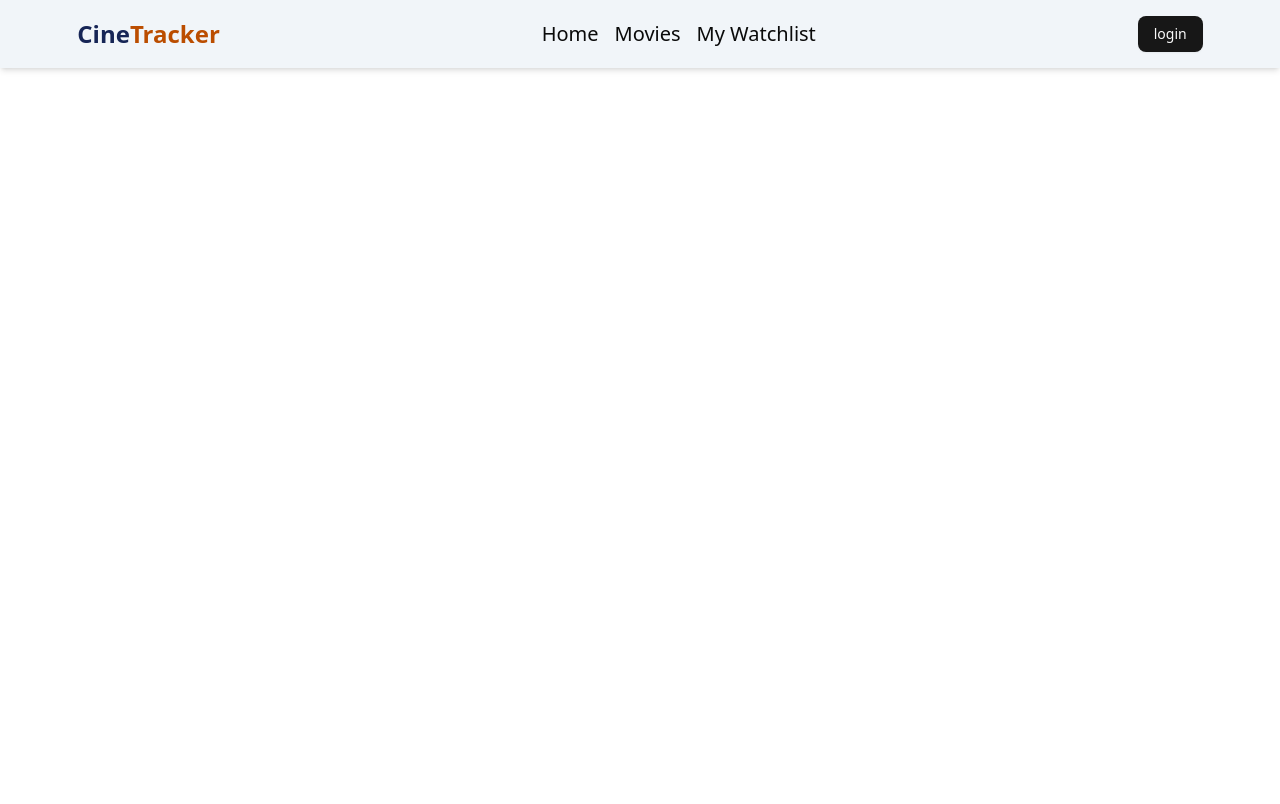
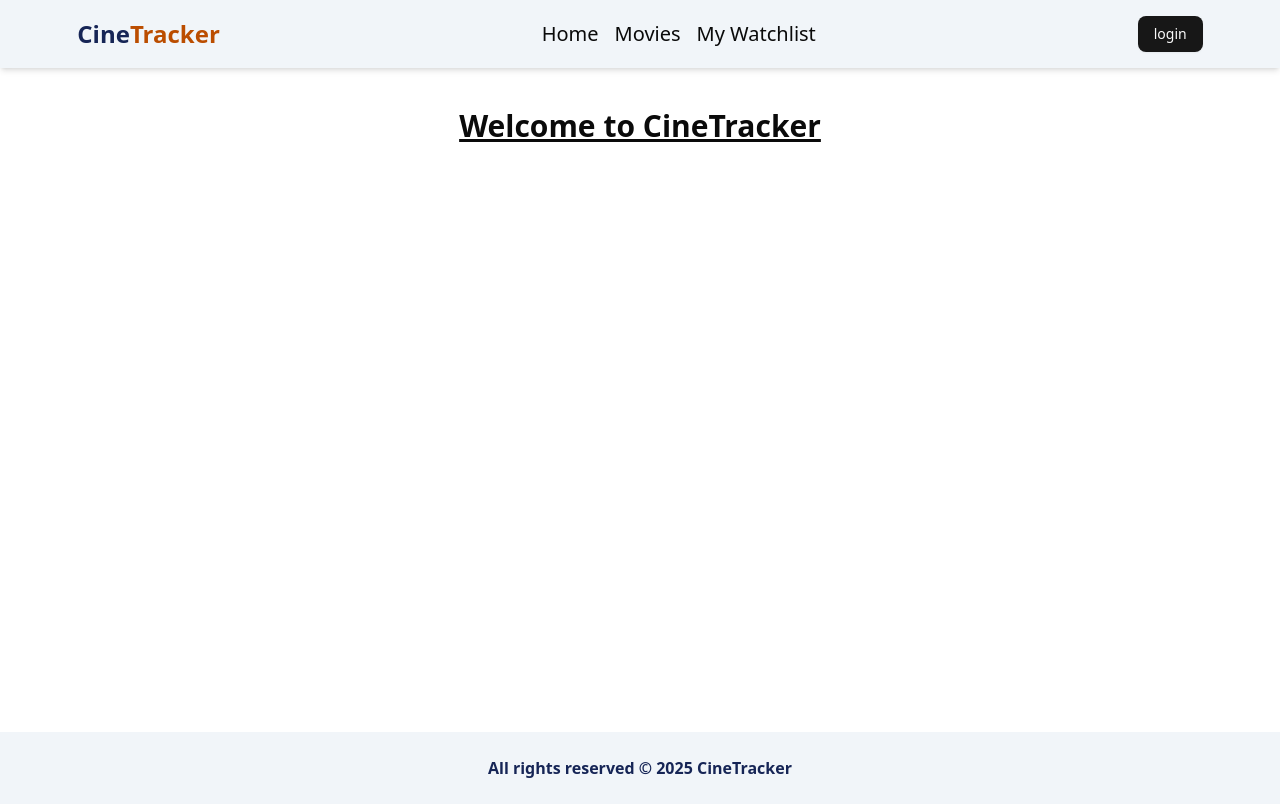
Before and after one commit to noboKumar/Cine-Tracker, a Next.js app: page / in a window 1280 px wide. Built offline with nearby package versions, Linux system fonts and the light colour scheme.

Commit message:
add footer

```diff
--- /dev/null
+++ b/app/components/Footer.js
@@ -0,0 +1,12 @@
+import React from "react";
+import Container from "./Container";
+
+export default function Footer() {
+  return (
+    <footer className="bg-slate-100">
+      <Container className={"py-6 text-center font-semibold text-blue-950"}>
+        All rights reserved &copy; {new Date().getFullYear()} CineTracker
+      </Container>
+    </footer>
+  );
+}
--- a/app/layout.js
+++ b/app/layout.js
@@ -1,5 +1,7 @@
 import { Geist, Geist_Mono } from "next/font/google";
 import "./globals.css";
+import NavBar from "./components/NavBar";
+import Footer from "./components/Footer";
 
 const geistSans = Geist({
   variable: "--font-geist-sans",
@@ -22,7 +24,9 @@ export default function RootLayout({ children }) {
       <body
         className={`${geistSans.variable} ${geistMono.variable} antialiased`}
       >
-        {children}
+        <NavBar />
+        <div className="min-h-[calc(100vh-11rem)]">{children}</div>
+        <Footer />
       </body>
     </html>
   );
--- a/app/page.js
+++ b/app/page.js
@@ -4,7 +4,9 @@ import NavBar from "./components/NavBar";
 export default function Home() {
   return (
     <div>
-      <NavBar></NavBar>
+      <h1 className="text-3xl font-bold underline text-center mt-10">
+        Welcome to CineTracker
+      </h1>
     </div>
   );
 }
```
